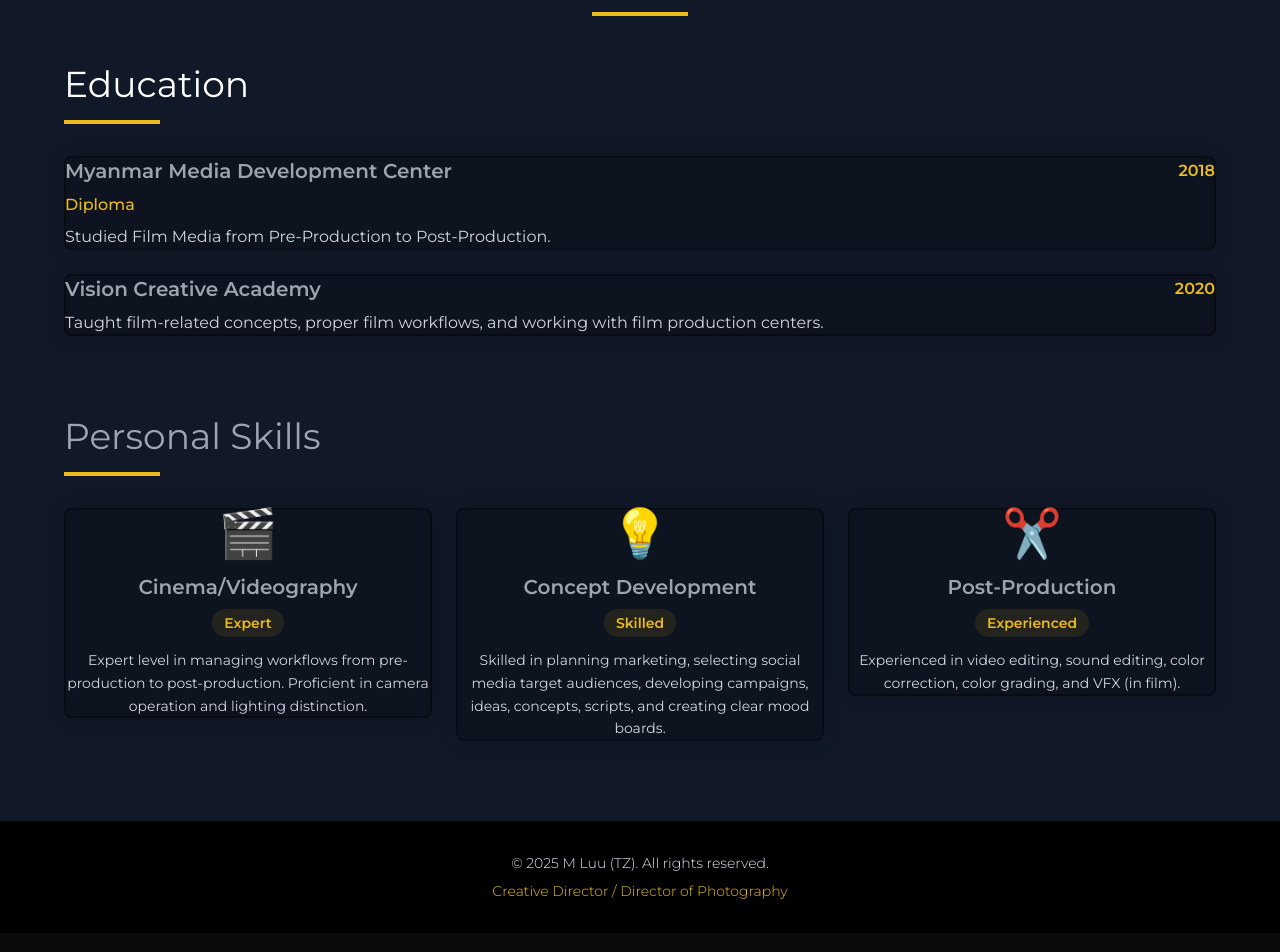
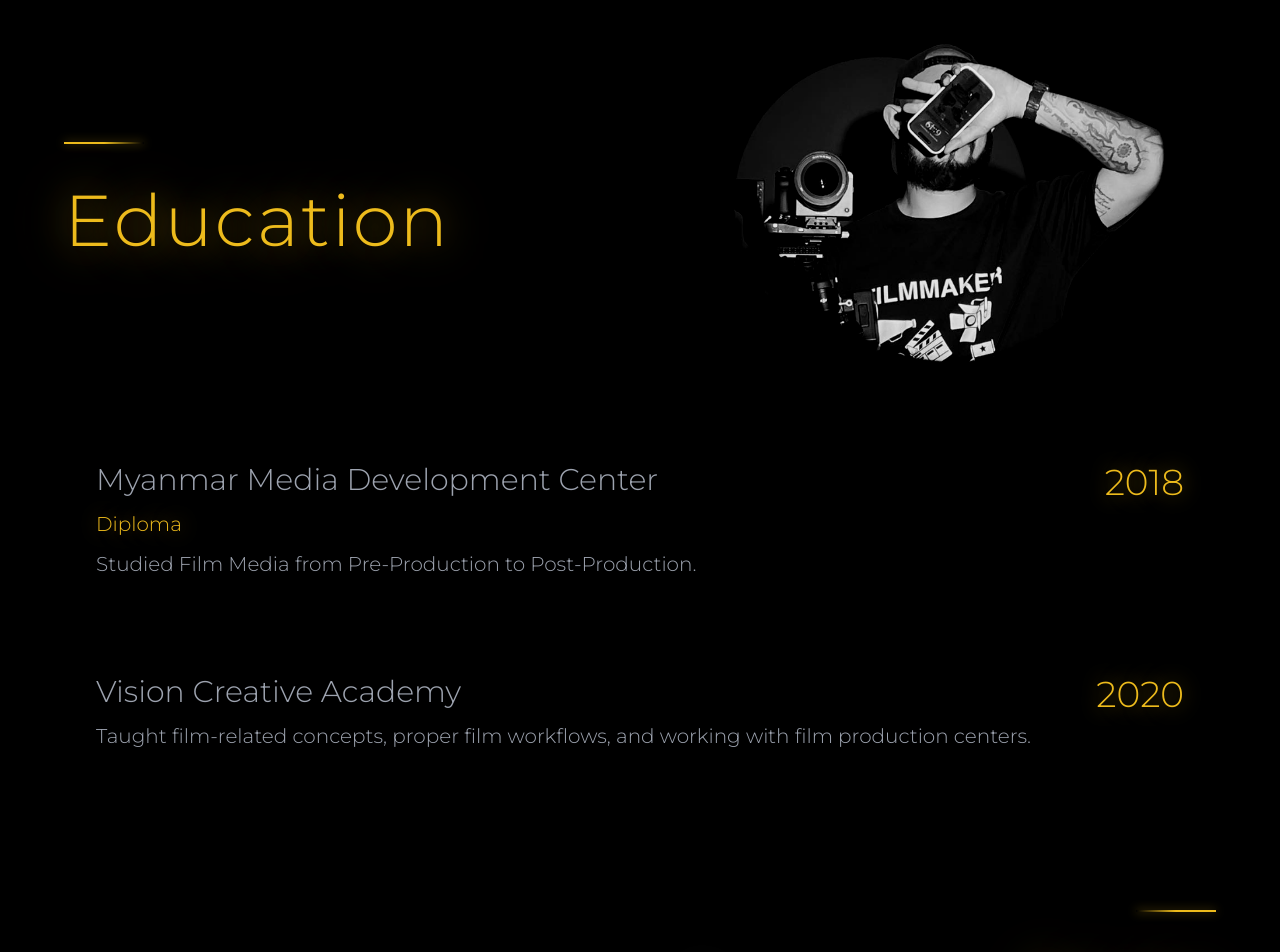
Before and after one commit to zin-wai-shine/m_luu_portfolio, a React (Vite) app: page /skills-education in a window 1280 px wide. Shown: the part 160-1112 px from the top of the page. Built offline with nearby package versions, Linux system fonts and the light colour scheme.

Commit message:
skill and edication

```diff
--- a/src/pages/SkillsEducation.jsx
+++ b/src/pages/SkillsEducation.jsx
@@ -1,6 +1,5 @@
 import { motion } from 'framer-motion'
-import SectionHeader from '../components/SectionHeader'
-import Card from '../components/Card'
+import skillBannerImage from '../assets/images/skill_banner.png'
 
 const SkillsEducation = () => {
   const education = [
@@ -54,40 +53,119 @@ const SkillsEducation = () => {
   }
 
   return (
-    <div className="min-h-screen pt-24 pb-20 px-4 bg-white dark:bg-gray-900">
-      <div className="container mx-auto max-w-6xl">
-        <SectionHeader title="Skills & Education" />
+    <div className="min-h-screen pt-24 pb-20 bg-black">
 
       {/* Education Section */}
+      <section className="py-20 px-4 bg-black relative">
+        <div className="container mx-auto max-w-6xl">
           <motion.div
-          variants={containerVariants}
-          initial="hidden"
-          animate="visible"
-          className="mb-20"
+            initial={{ opacity: 0, x: -30 }}
+            whileInView={{ opacity: 1, x: 0 }}
+            viewport={{ once: true }}
+            transition={{ duration: 0.6 }}
+            className="mb-16"
           >
-          <motion.div variants={itemVariants} className="mb-8">
-            <h2 className="text-3xl md:text-4xl font-sans mb-4 text-gray-900 dark:text-white">
-              Education
+            <div className="grid lg:grid-cols-2 gap-12 items-center mb-12">
+              {/* Left Column: Education Title */}
+              <motion.div
+                initial={{ opacity: 0, x: -20 }}
+                whileInView={{ opacity: 1, x: 0 }}
+                viewport={{ once: true }}
+                transition={{ delay: 0.2 }}
+              >
+                <motion.div
+                  className="w-20 h-0.5 bg-gradient-to-r from-deep-yellow via-deep-yellow to-transparent mb-10"
+                  initial={{ width: 0 }}
+                  whileInView={{ width: '80px' }}
+                  viewport={{ once: true }}
+                  transition={{ delay: 0.2, duration: 0.8 }}
+                  style={{
+                    boxShadow: '0 0 10px rgba(237, 187, 28, 0.5)',
+                  }}
+                ></motion.div>
+                <h2
+                  style={{
+                    color: '#9DA3AF',
+                    letterSpacing: '0.03em',
+                    textShadow: '0 0 30px rgba(255, 255, 255, 0.1)',
+                  }}
+                  className="text-5xl md:text-6xl lg:text-7xl font-light tracking-tight"
+                >
+                  <span className="text-deep-yellow" style={{
+                    textShadow: '0 0 40px rgba(237, 187, 28, 0.6), 0 0 80px rgba(237, 187, 28, 0.3)',
+                  }}>Education</span>
                 </h2>
-            <div className="w-24 h-1 bg-deep-yellow mb-6"></div>
               </motion.div>
 
-          <div className="space-y-6">
+              {/* Right Column: Image */}
+              <motion.div
+                initial={{ opacity: 0, x: 30 }}
+                whileInView={{ opacity: 1, x: 0 }}
+                viewport={{ once: true }}
+                transition={{ duration: 0.8 }}
+                className="flex justify-center lg:justify-end items-center"
+              >
+                <motion.img
+                  src={skillBannerImage}
+                  alt="Education"
+                  className="max-w-full h-auto"
+                  style={{
+                    filter: 'grayscale(100%) contrast(1.2) brightness(0.9)',
+                  }}
+                  initial={{ opacity: 0, scale: 0.95 }}
+                  whileInView={{ opacity: 1, scale: 1 }}
+                  viewport={{ once: true }}
+                  transition={{ delay: 0.2, duration: 0.8 }}
+                />
+              </motion.div>
+            </div>
+
+            <div className="space-y-8">
               {education.map((edu, index) => (
                 <motion.div
                   key={index}
-                variants={itemVariants}
+                  initial={{ opacity: 0, y: 20 }}
+                  whileInView={{ opacity: 1, y: 0 }}
+                  viewport={{ once: true }}
+                  transition={{ delay: 0.3 + index * 0.2 }}
+                  className="relative"
                 >
-                <Card>
-                <div className="flex flex-col md:flex-row md:items-center md:justify-between mb-2">
-                    <h3 className="text-xl font-semibold text-gray-900 dark:text-[#9DA3AF]">{edu.institution}</h3>
-                    <span className="text-deep-yellow font-semibold">{edu.year}</span>
+                  <div className="flex flex-col md:flex-row md:items-start md:justify-between gap-6 p-6 lg:p-8 bg-black/10 backdrop-blur-sm rounded-lg hover:bg-black/20 transition-all">
+                    <div className="flex-1 space-y-3">
+                      <h3
+                        style={{ color: '#9DA3AF' }}
+                        className="text-2xl md:text-3xl font-light"
+                      >
+                        {edu.institution}
+                      </h3>
+                      {edu.degree && (
+                        <p
+                          className="text-deep-yellow font-light text-lg md:text-xl"
+                          style={{
+                            textShadow: '0 0 20px rgba(237, 187, 28, 0.5)',
+                          }}
+                        >
+                          {edu.degree}
+                        </p>
+                      )}
+                      <p
+                        style={{ color: '#9DA3AF' }}
+                        className="text-lg md:text-xl leading-relaxed font-light"
+                      >
+                        {edu.description}
+                      </p>
                     </div>
-                {edu.degree && (
-                    <p className="text-deep-yellow mb-2 font-medium">{edu.degree}</p>
-                )}
-                  <p className="text-gray-700 dark:text-gray-300">{edu.description}</p>
-                </Card>
+                    <div className="flex-shrink-0">
+                      <span
+                        className="text-deep-yellow font-light text-3xl md:text-4xl block"
+                        style={{
+                          textShadow: '0 0 20px rgba(237, 187, 28, 0.5)',
+                        }}
+                      >
+                        {edu.year}
+                      </span>
+                    </div>
+                  </div>
                 </motion.div>
               ))}
             </div>
@@ -95,42 +173,96 @@ const SkillsEducation = () => {
 
           {/* Skills Section */}
           <motion.div
-          variants={containerVariants}
-          initial="hidden"
-          animate="visible"
+            initial={{ opacity: 0, y: 30 }}
+            whileInView={{ opacity: 1, y: 0 }}
+            viewport={{ once: true }}
+            transition={{ duration: 0.6 }}
+            className="mt-32"
           >
-          <motion.div variants={itemVariants} className="mb-8">
-            <h2 className="text-3xl md:text-4xl font-sans mb-4 text-gray-900 dark:text-[#9DA3AF]">
-              Personal Skills
+            <motion.div
+              initial={{ opacity: 0, x: 20 }}
+              whileInView={{ opacity: 1, x: 0 }}
+              viewport={{ once: true }}
+              transition={{ delay: 0.2 }}
+              className="mb-12 text-right"
+            >
+              <motion.div
+                className="w-20 h-0.5 bg-gradient-to-r from-transparent via-deep-yellow to-deep-yellow mb-10 ml-auto"
+                initial={{ width: 0 }}
+                whileInView={{ width: '80px' }}
+                viewport={{ once: true }}
+                transition={{ delay: 0.2, duration: 0.8 }}
+                style={{
+                  boxShadow: '0 0 10px rgba(237, 187, 28, 0.5)',
+                }}
+              ></motion.div>
+              <h2
+                style={{
+                  color: '#9DA3AF',
+                  letterSpacing: '0.03em',
+                  textShadow: '0 0 30px rgba(255, 255, 255, 0.1)',
+                }}
+                className="text-5xl md:text-6xl lg:text-7xl font-light mb-10 tracking-tight"
+              >
+                Personal <span
+                  className="text-deep-yellow"
+                  style={{
+                    textShadow: '0 0 40px rgba(237, 187, 28, 0.6), 0 0 80px rgba(237, 187, 28, 0.3)',
+                  }}
+                >
+                  Skills
+                </span>
               </h2>
-            <div className="w-24 h-1 bg-deep-yellow mb-6"></div>
             </motion.div>
 
             <div className="grid md:grid-cols-3 gap-6">
               {skills.map((skill, index) => (
                 <motion.div
                   key={index}
-                variants={itemVariants}
+                  initial={{ opacity: 0, y: 30 }}
+                  whileInView={{ opacity: 1, y: 0 }}
+                  viewport={{ once: true }}
+                  transition={{ delay: 0.3 + index * 0.2 }}
+                  whileHover={{ y: -5 }}
+                  className="p-6 lg:p-8 bg-black/10 backdrop-blur-sm rounded-lg hover:bg-black/20 transition-all space-y-5"
                 >
-                <Card hover>
                   <div className="text-5xl mb-4 text-center">{skill.icon}</div>
-                  <h3 className="text-xl font-semibold text-gray-900 dark:text-[#9DA3AF] mb-2 text-center">
+                  <h3
+                    style={{ color: '#9DA3AF' }}
+                    className="text-xl md:text-2xl font-light text-center"
+                  >
                     {skill.title}
                   </h3>
-                  <div className="text-center mb-3">
-                    <span className="inline-block px-3 py-1 bg-deep-yellow/20 dark:bg-deep-yellow/10 text-deep-yellow rounded-full text-sm font-semibold">
+                  <div className="text-center">
+                    <span
+                      className="inline-block px-6 py-3 bg-black/20 rounded-lg text-sm font-light uppercase tracking-wider"
+                      style={{
+                        color: '#EDBB1C',
+                      }}
+                    >
                       {skill.level}
                     </span>
                   </div>
-                  <p className="text-gray-700 dark:text-gray-300 text-sm leading-relaxed text-center">
+                  <p
+                    style={{ color: '#9DA3AF' }}
+                    className="text-base md:text-lg leading-relaxed font-light text-center"
+                  >
                     {skill.description}
                   </p>
-                </Card>
                 </motion.div>
               ))}
             </div>
           </motion.div>
         </div>
+
+        {/* Black filter at base/bottom */}
+        <div
+          className="absolute bottom-0 left-0 right-0 h-10"
+          style={{
+            background: 'linear-gradient(to top, rgba(0, 0, 0, 1) 0%, rgba(0, 0, 0, 0.8) 30%, rgba(0, 0, 0, 0.4) 60%, transparent 100%)'
+          }}
+        ></div>
+      </section>
     </div>
   )
 }
```
Also changed, not shown: src/assets/images/skill_banner.png (added). Lines whose indentation alone changed are shown as unchanged.
